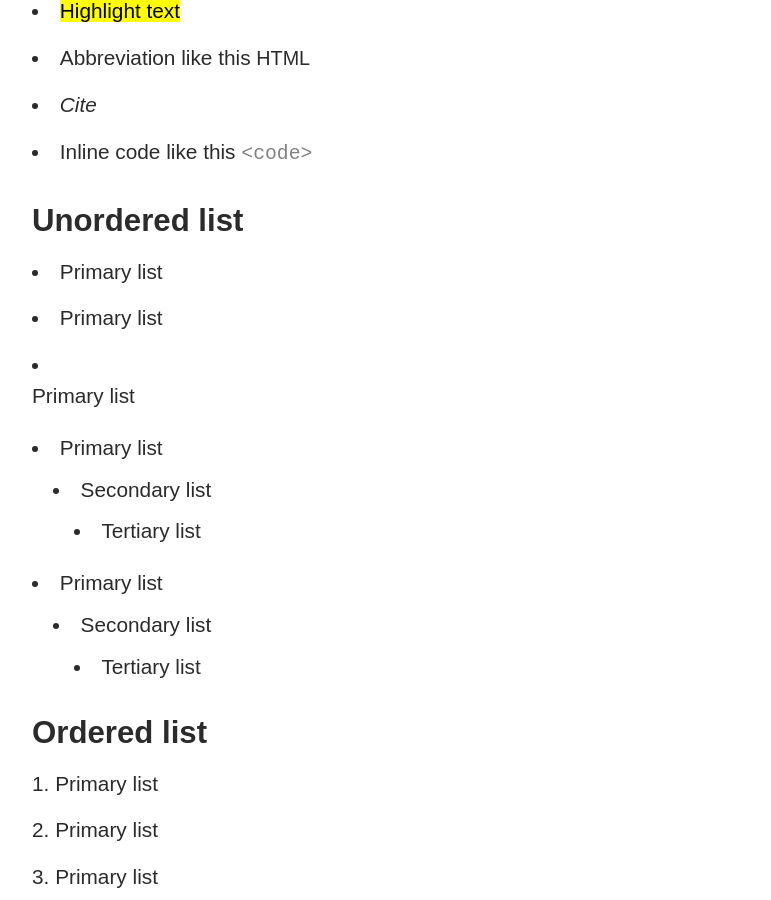
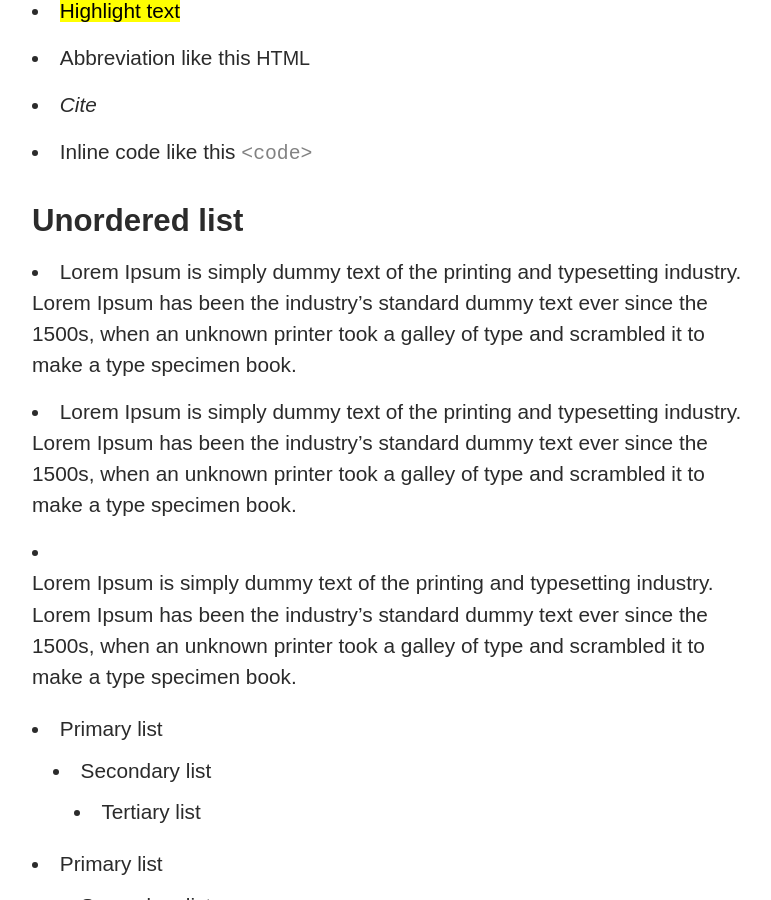
Before and after one commit to aflim/fleuron, a Jekyll site: the page built from styleguide.md, in a window 1280 px wide and 900 px high, scrolled down 1595 px. Shown: the whole window, without its empty margins (244-1015 px from the left). Built offline with Jekyll 4.4.1, drawn with Linux system fonts in a browser that asks for light colours.

Commit message:
Update styleguide.md

```diff
--- a/styleguide.md
+++ b/styleguide.md
@@ -30,9 +30,9 @@
 - Inline code like this `<code>`
 
 ## Unordered list
-- Primary list
-- Primary list
-- Primary list
+- Lorem Ipsum is simply dummy text of the printing and typesetting industry. Lorem Ipsum has been the industry's standard dummy text ever since the 1500s, when an unknown printer took a galley of type and scrambled it to make a type specimen book.
+- Lorem Ipsum is simply dummy text of the printing and typesetting industry. Lorem Ipsum has been the industry's standard dummy text ever since the 1500s, when an unknown printer took a galley of type and scrambled it to make a type specimen book.
+- Lorem Ipsum is simply dummy text of the printing and typesetting industry. Lorem Ipsum has been the industry's standard dummy text ever since the 1500s, when an unknown printer took a galley of type and scrambled it to make a type specimen book.
 
 - Primary list
   - Secondary list
```
